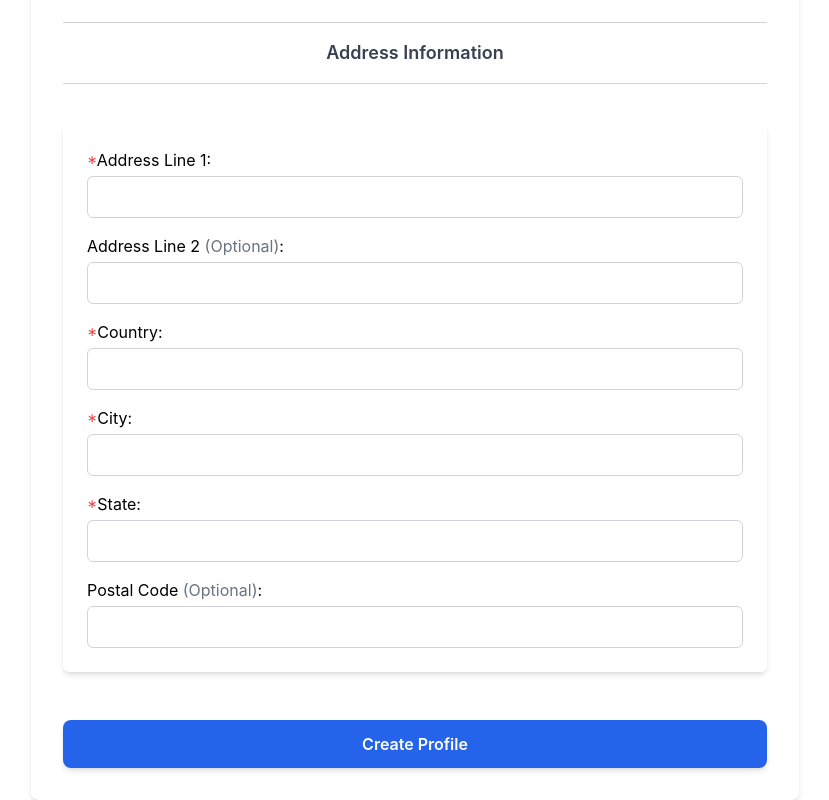
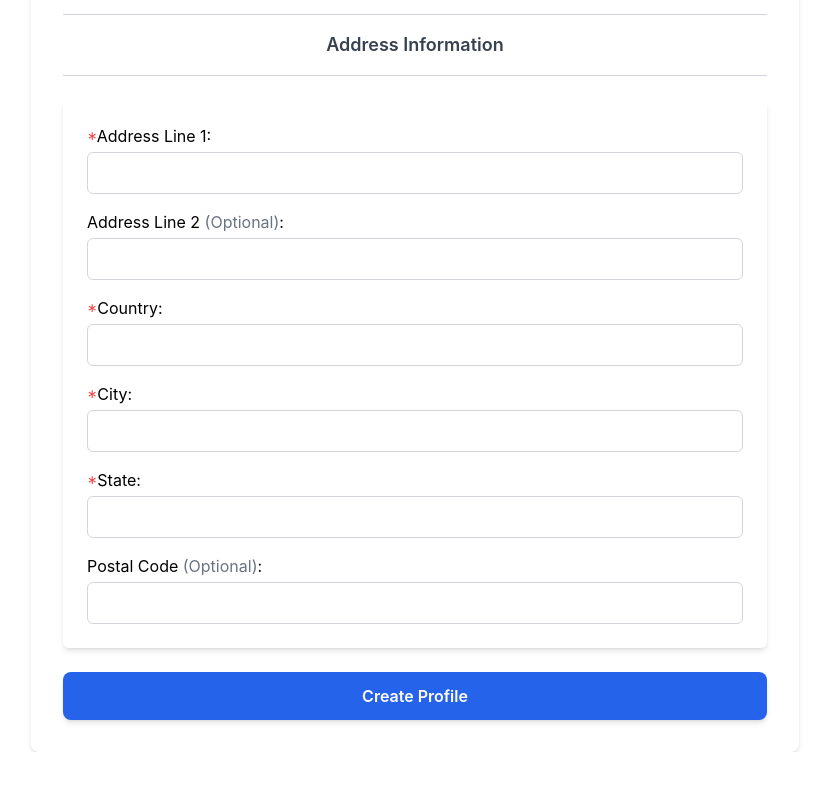
Before and after one commit to nazmul609/food_order_react_spring_boot_frontend, a React (Create React App) app: page /customer-onboarding/1 in a window 1280 px wide. Shown: the part 798-1598 px from the top of the page, without its empty margins (225-1054 px from the left). After the commit the page ends 1550 px from the top, so only its background shows below. Built offline with nearby package versions, Linux system fonts and the light colour scheme; the HTML template or start-up script is replaced by a standard one.

Commit message:
customer onboarding modified

```diff
--- a/src/Components/Customer/CustomerOnbaording.jsx
+++ b/src/Components/Customer/CustomerOnbaording.jsx
@@ -90,8 +90,9 @@ const CustomerOnboarding = () => {
       </div>
       <div className="mt-8"></div>
 
+
+      <form onSubmit={handleSubmit} className="space-y-6">
         {/* Basic Information Form */}
-      <form onSubmit={handleSubmit} className="space-y-6">
         <div className="mb-4">
           <label className="block mb-1">
             <span className="text-red-500">*</span>Name:
@@ -178,7 +179,6 @@ const CustomerOnboarding = () => {
             className="w-full p-2 border border-gray-300 rounded-md"
           />
         </div>
-      </form>
 
         {/* Separator */}
         <div className="my-8 text-center">
@@ -188,7 +188,6 @@ const CustomerOnboarding = () => {
         </div>
 
         {/* Address Information Form */}
-      <form className="mt-10 space-y-6" onSubmit={handleSubmit}>
         {customerDetails.addresses.map((address, index) => (
           <div key={index} className="mb-6 bg-white p-6 shadow-md rounded-md space-y-4">
             <div>
@@ -284,6 +283,7 @@ const CustomerOnboarding = () => {
       </form>
     </div>
   );
+
 };
 
 export default CustomerOnboarding;
```
Lines whose indentation alone changed are shown as unchanged.
